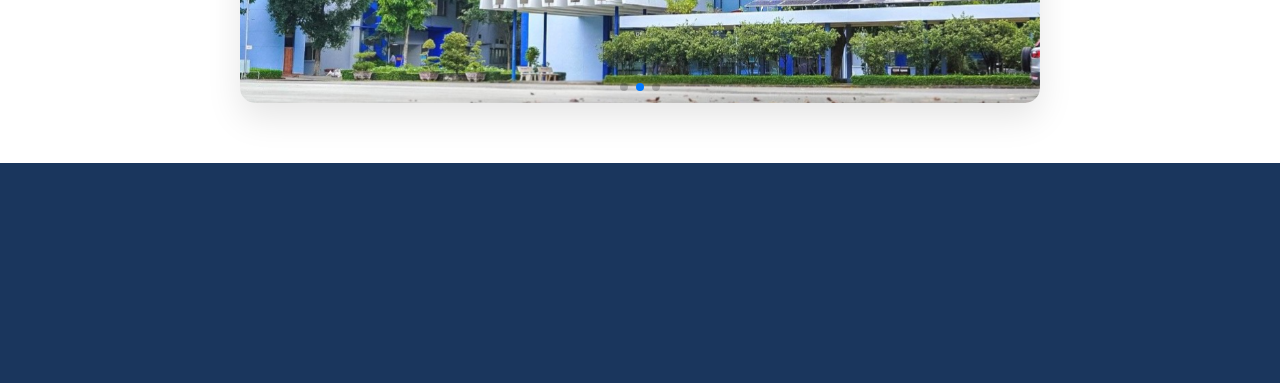
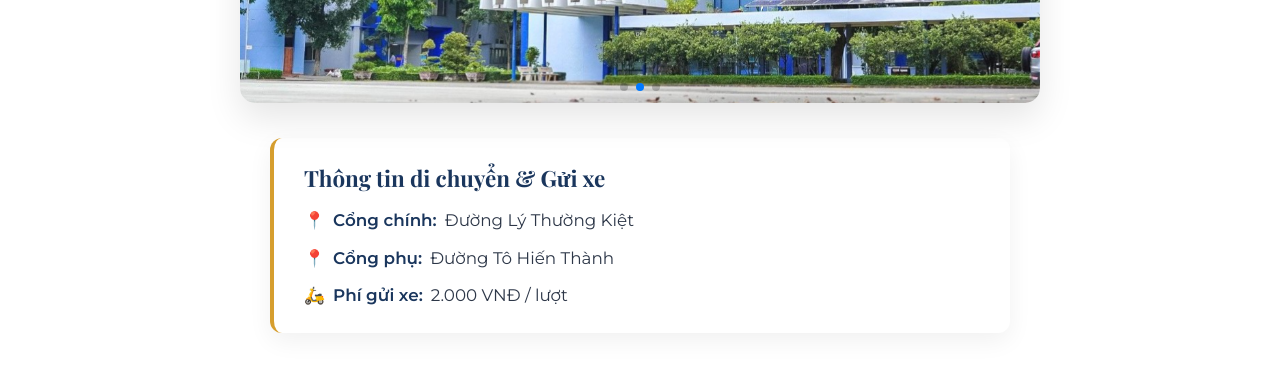
Before and after one commit to PeterPhan369/Graduation-invitation, a plain HTML site: page index.html in a window 1280 px wide. Shown: the part 1860-2243 px from the top of the page. Drawn offline with nearby package versions, Linux system fonts and the light colour scheme; a web font is replaced by a local one.

Commit message:
Add campus info section with entrance and parking details
Added campus information section with details on entrances and parking fees.

```diff
--- a/index.html
+++ b/index.html
@@ -129,6 +129,48 @@
             display: block;
         }
 
+        /* --- ADDED Campus Info Styles --- */
+        .campus-info {
+            margin-top: 35px;
+            padding: 25px 30px;
+            background: white;
+            border-radius: 12px;
+            box-shadow: 0 8px 25px rgba(0,0,0,0.06);
+            border-left: 4px solid var(--accent-color);
+            text-align: left;
+            width: 100%;
+            max-width: 740px; /* slightly smaller than the slider for a neat layout */
+            box-sizing: border-box;
+        }
+        .campus-info h3 {
+            color: var(--primary-color);
+            margin-top: 0;
+            font-family: 'Playfair Display', serif;
+            font-size: 1.4rem;
+            margin-bottom: 15px;
+        }
+        .campus-info ul {
+            list-style: none;
+            padding: 0;
+            margin: 0;
+        }
+        .campus-info li {
+            margin-bottom: 12px;
+            font-size: 1.05rem;
+            color: var(--text-main);
+            display: flex;
+            align-items: center;
+            line-height: 1.5;
+        }
+        .campus-info li:last-child {
+            margin-bottom: 0;
+        }
+        .campus-info li strong {
+            margin: 0 8px;
+            color: var(--primary-color);
+        }
+        /* --- END OF ADDED Styles --- */
+
         /* Contact & Footer Section */
         .footer-section {
             background: var(--primary-color);
@@ -208,12 +250,21 @@
             <div class="swiper-button-prev" style="color: var(--accent-color);"></div>
             <div class="swiper-button-next" style="color: var(--accent-color);"></div>
         </div>
-    </section>
+
+        <div class="campus-info" data-aos="fade-up" data-aos-delay="600">
+            <h3>Thông tin di chuyển & Gửi xe</h3>
+            <ul>
+                <li>📍 <strong>Cổng chính:</strong> Đường Lý Thường Kiệt</li>
+                <li>📍 <strong>Cổng phụ:</strong> Đường Tô Hiến Thành</li>
+                <li>🛵 <strong>Phí gửi xe:</strong> 2.000 VNĐ / lượt</li>
+            </ul>
+        </div>
+        </section>
 
     <section class="footer-section">
         <div data-aos="zoom-in">
             <h3 style="font-family: 'Playfair Display', serif; font-size: 2rem; margin-bottom: 10px;">We hope to see you there!</h3>
-            <p class="contact-info">FB: Peter Đạo  |  SĐT: 0968 979 839</p>
+            <p class="contact-info">FB: Peter Đạo  |  SĐT: 0968 979 839</p>
             <a href="https://www.facebook.com/PeterDao2003" target="_blank" class="btn">Confirm Attendance</a>
         </div>
     </section>
```
